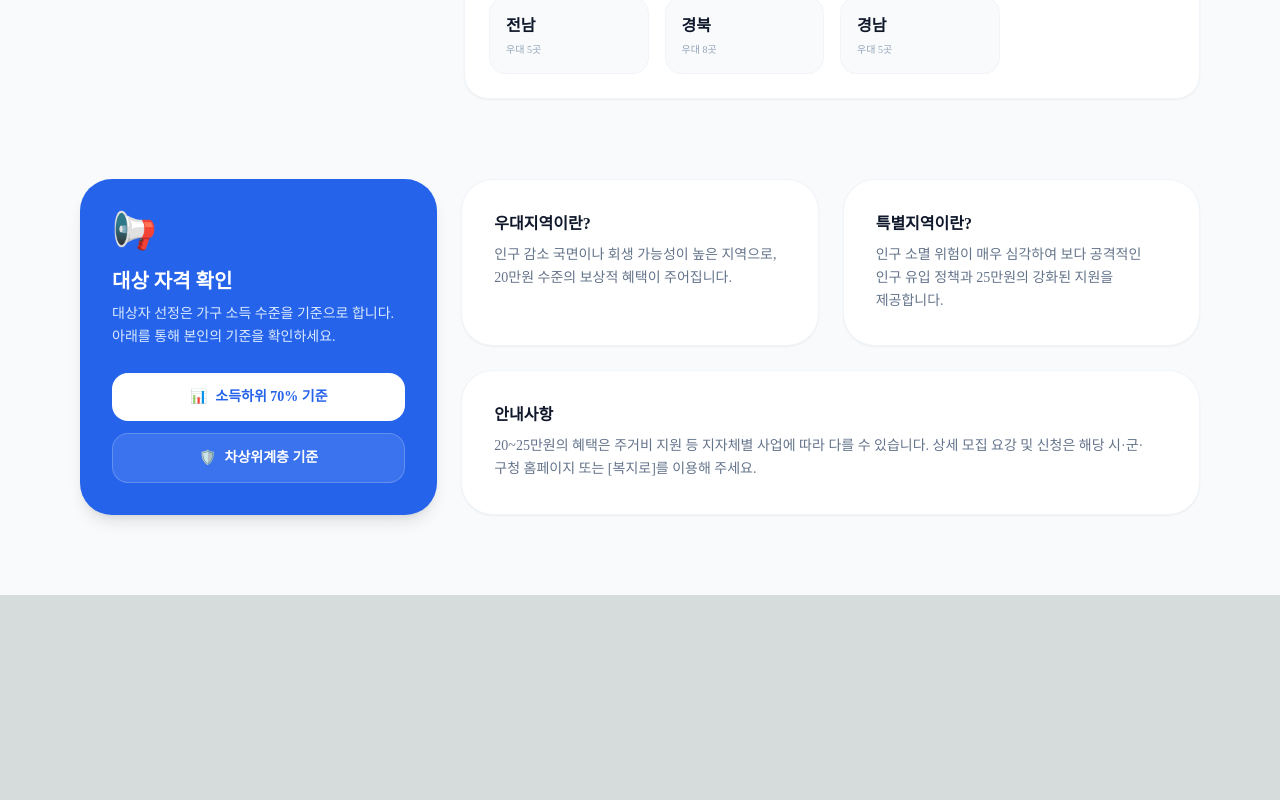
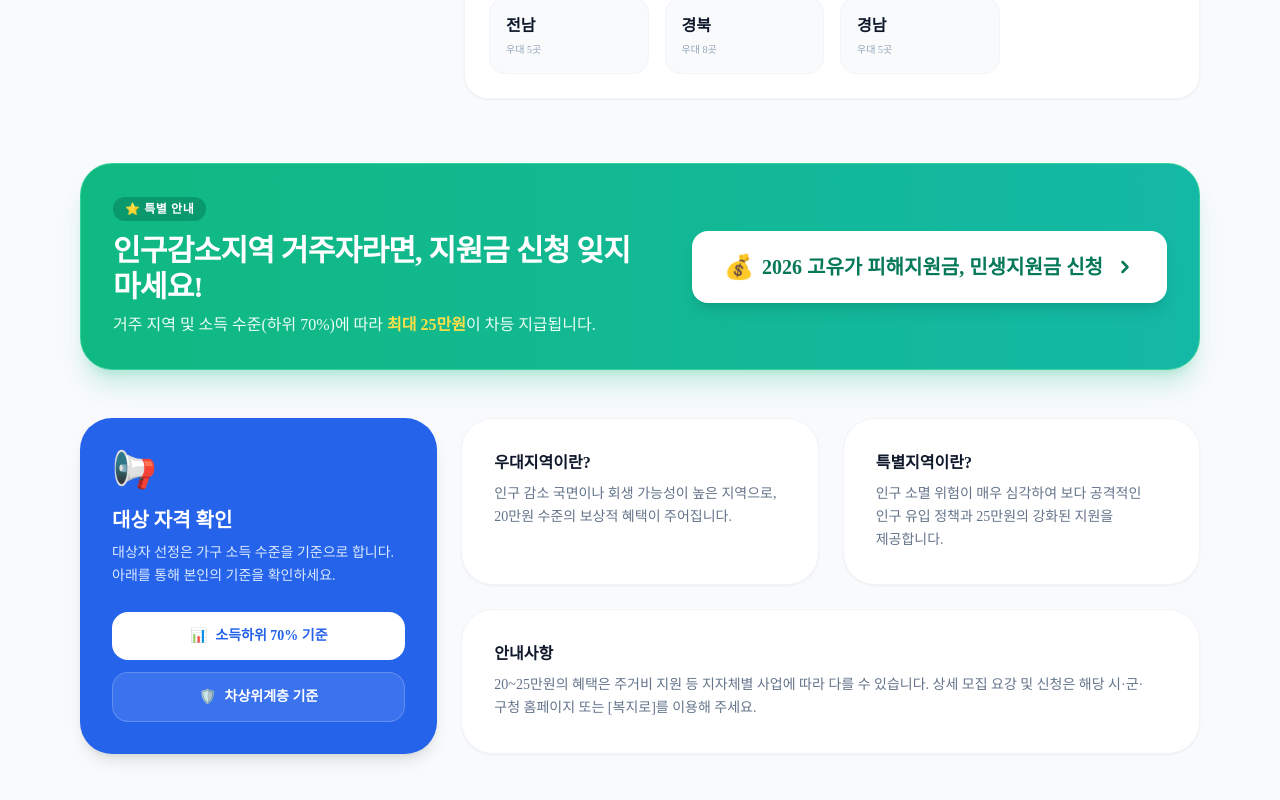
Before and after one commit to feel2174/blog-sitemap, a Next.js app: page /population-decrease in a window 1280 px wide. Shown: the part 1346-2146 px from the top of the page. Before the commit the page ends 1941 px from the top, so only its background shows below. Built offline with nearby package versions, Linux system fonts and the light colour scheme; a web font is replaced by a local one.

Commit message:
feat: population 페이지에 고유가 피해지원금 안내 배너(CTA) 추가

```diff
--- a/src/app/population-decrease/page.tsx
+++ b/src/app/population-decrease/page.tsx
@@ -407,8 +407,29 @@ export default function PopulationDecreasePage() {
             </div>
           </div>
 
+          {/* Livelihood Support CTA Banner */}
+          <div className="mt-16 bg-gradient-to-r from-emerald-500 to-teal-500 rounded-[32px] p-6 md:p-8 shadow-xl shadow-emerald-500/20 text-white flex flex-col lg:flex-row items-center justify-between gap-6 border border-emerald-400">
+             <div className="text-center lg:text-left">
+                <div className="inline-block px-3 py-1 bg-emerald-700/50 rounded-full text-xs font-bold tracking-wider mb-3 backdrop-blur-sm">
+                   ⭐ 특별 안내
+                </div>
+                <h4 className="text-2xl md:text-3xl font-black mb-2 tracking-tight">인구감소지역 거주자라면, <br className="md:hidden" /> 지원금 신청 잊지 마세요!</h4>
+                <p className="text-emerald-50 font-medium text-sm md:text-base">
+                   거주 지역 및 소득 수준(하위 70%)에 따라 <strong className="font-bold text-yellow-300">최대 25만원</strong>이 차등 지급됩니다.
+                </p>
+             </div>
+             <a
+                href="https://zucca100.com/high-people-support/"
+                className="w-full lg:w-auto shrink-0 bg-white text-emerald-700 px-6 md:px-8 py-4 md:py-5 rounded-2xl font-black text-lg md:text-xl shadow-lg hover:bg-emerald-50 hover:scale-[1.02] transition-all flex items-center justify-center gap-2"
+             >
+                <span className="text-2xl">💰</span>
+                2026 고유가 피해지원금,<br className="sm:hidden" /> 민생지원금 신청
+                <svg xmlns="http://www.w3.org/2000/svg" width="20" height="20" viewBox="0 0 24 24" fill="none" stroke="currentColor" strokeWidth="3" strokeLinecap="round" strokeLinejoin="round" className="ml-1"><path d="m9 18 6-6-6-6"/></svg>
+             </a>
+          </div>
+
           {/* Bottom Info Section */}
-          <div className="mt-20 grid grid-cols-1 md:grid-cols-3 gap-6">
+          <div className="mt-12 grid grid-cols-1 md:grid-cols-3 gap-6">
             <div className="md:col-span-1 p-8 bg-blue-600 text-white rounded-[32px] shadow-lg flex flex-col justify-between">
               <div>
                 <div className="text-4xl mb-4">📢</div>
```
